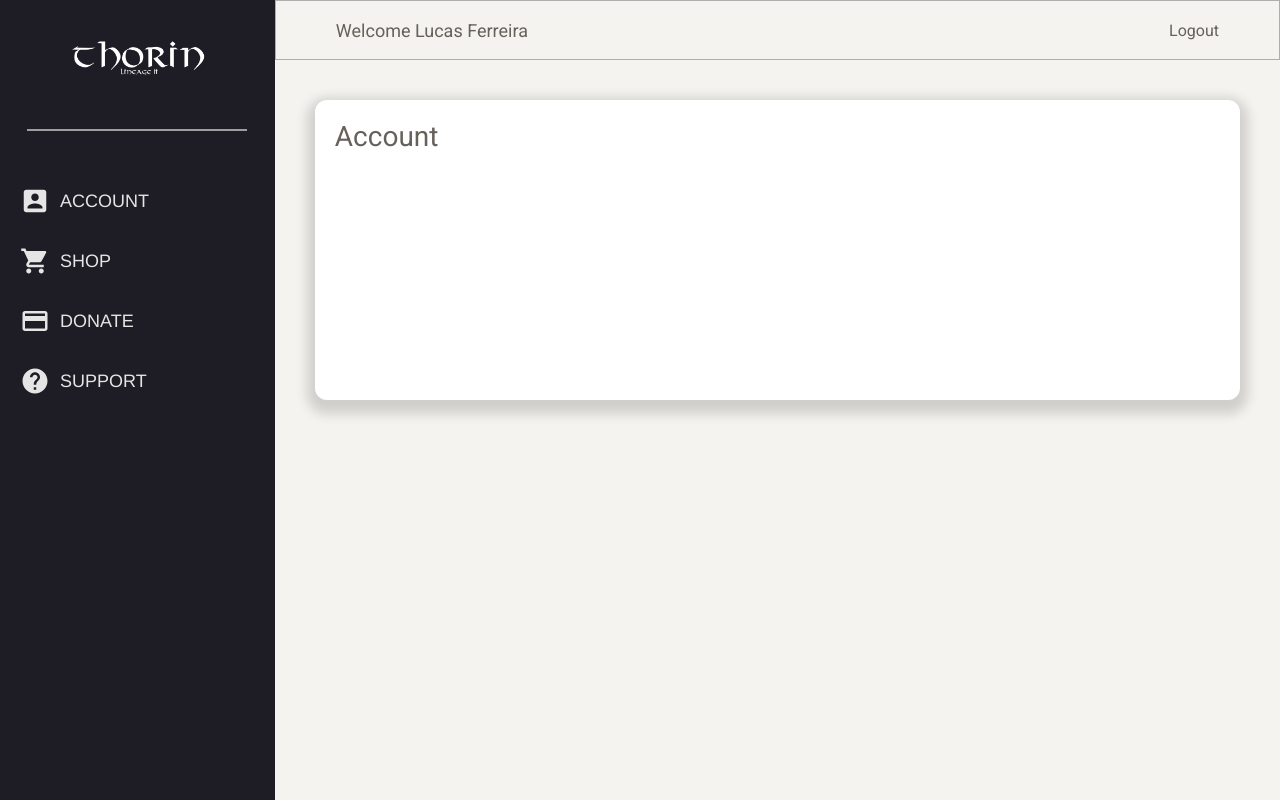
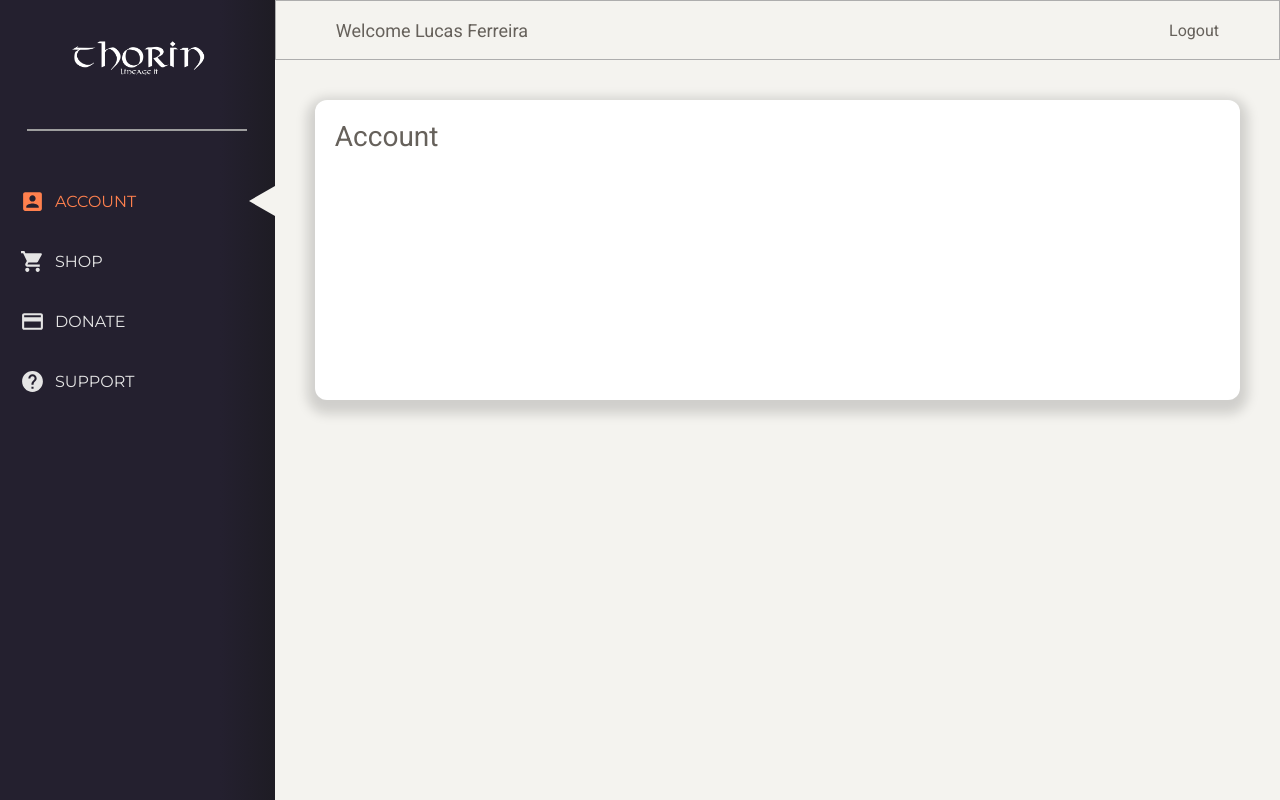
Before and after one commit to lucasfgs/l2-plataform, a React (Create React App) app: page /dashboard in a window 1280 px wide. Built offline with nearby package versions, Linux system fonts and the light colour scheme.

Commit message:
Sidebar effects

```diff
--- a/public/index.html
+++ b/public/index.html
@@ -17,6 +17,10 @@
     <link rel="manifest" href="%PUBLIC_URL%/manifest.json" />
     <link
       href="https://fonts.googleapis.com/css?family=Roboto:400,500,700&display=swap"
+      rel="stylesheet"
+    />
+    <link
+      href="https://fonts.googleapis.com/css?family=Montserrat&display=swap"
       rel="stylesheet"
     />
     <!--
--- a/src/components/Sidebar/index.js
+++ b/src/components/Sidebar/index.js
@@ -26,7 +26,7 @@ export default function Sidebar() {
       </LogoContainer>
       <Divider />
       <Menu>
-        <MenuItem>
+        <MenuItem active={true}>
           <MdAccountBox className="icon" />
           Account
         </MenuItem>
--- a/src/components/Sidebar/styles.js
+++ b/src/components/Sidebar/styles.js
@@ -3,13 +3,10 @@ import styled from "styled-components";
 export const Container = styled.div`
   width: 350px;
   height: 100%;
-  background-color: #1e1c24;
-  /* background-image: linear-gradient(
-    0deg,
-    #1e1c24 0%,
-    #3b3648 86%,
-    #1e1c24 100%
-  ); */
+  /* background-color: #1e1c24; */
+  background-color: #24202f;
+  background-image: linear-gradient(90deg, #24202f 80%, #1e1c24 100%);
+
   display: flex;
   flex-direction: column;
 `;
@@ -45,11 +42,13 @@ export const MenuItem = styled.li`
   height: 50px;
   text-align: center;
   font-family: Montserrat, Helvetica Neue, Arial, sans-serif;
+  font-size: 16px;
+  font-weight: 400;
   text-transform: uppercase;
-  font-size: 18px;
   display: flex;
   align-items: center;
-  background-color: #1e1c24;
+  background-color: #24202f;
+  background-image: linear-gradient(90deg, #24202f 80%, #1e1c24 100%);
 
   :hover {
     filter: brightness(1.2);
@@ -58,6 +57,21 @@ export const MenuItem = styled.li`
   .icon {
     margin-right: 10px;
     margin-left: 20px;
-    font-size: 30px;
+    font-size: 25px;
   }
+
+  ${props =>
+    props.active &&
+    `
+    color: #ff804e;
+
+    ::after {
+    content: " ";
+    width: 0;
+    height: 0;
+    border-style: solid;
+    border-width: 15px 26px 15px 0;
+    border-color: transparent #f4f3ef transparent transparent;
+    margin-left: auto;
+  }`}
 `;
--- a/src/pages/Dashboard/views/Account/index.js
+++ b/src/pages/Dashboard/views/Account/index.js
@@ -3,5 +3,5 @@ import React from "react";
 import { Container } from "./styles";
 
 export default function Account() {
-  return <Container>apsdksapod</Container>;
+  return <Container></Container>;
 }
```
